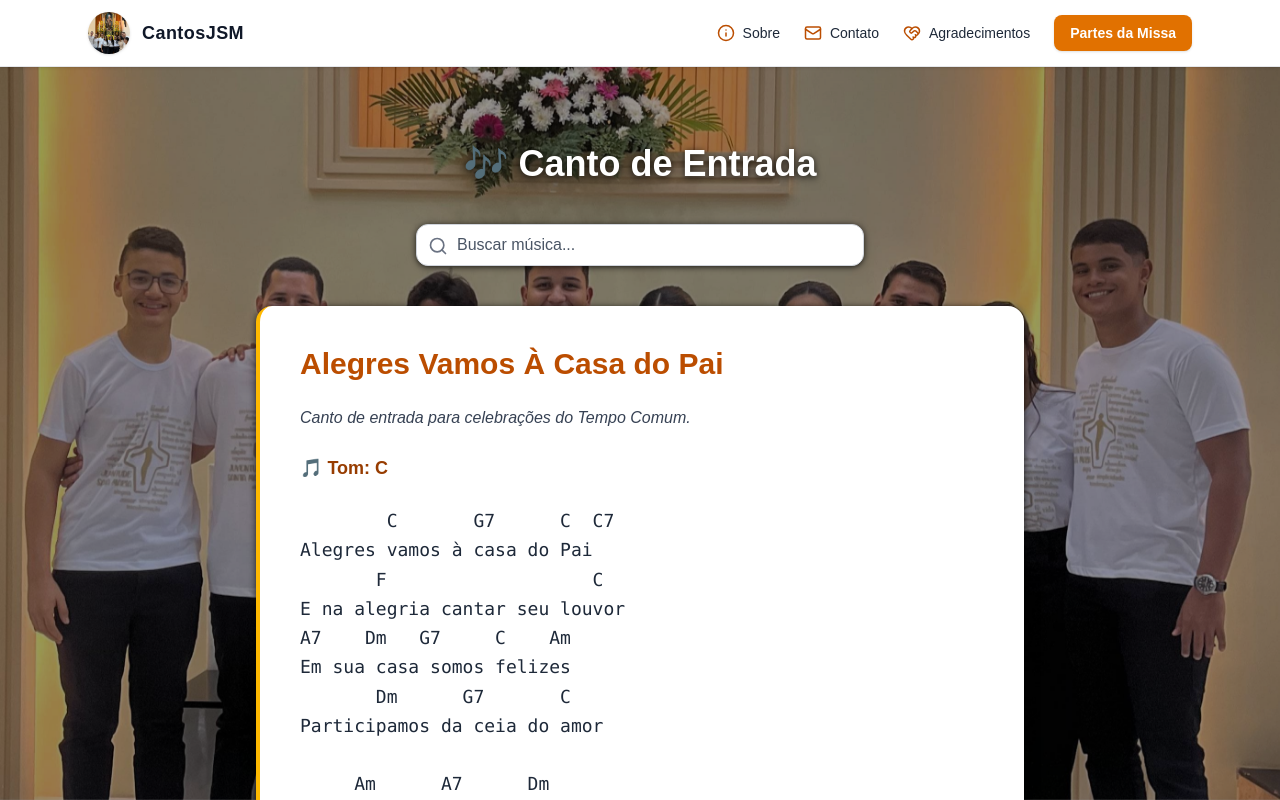
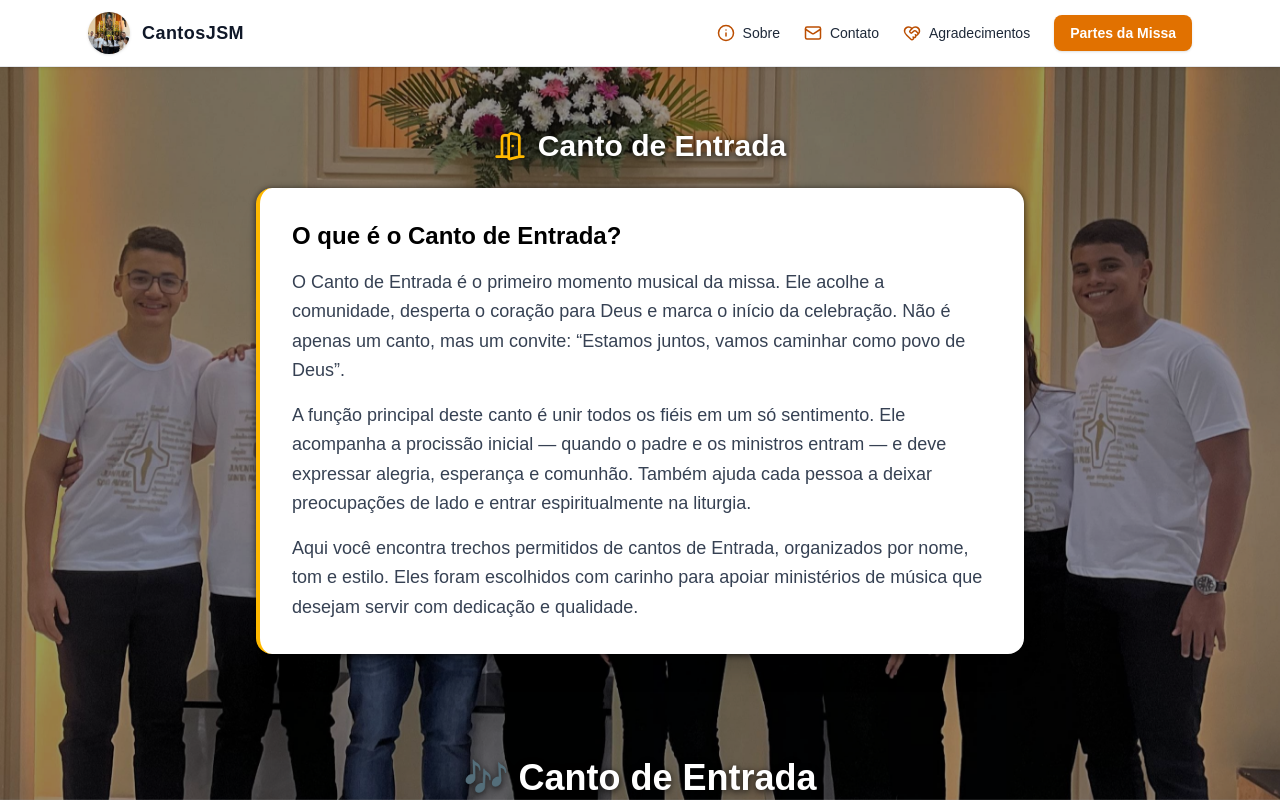
Before and after one commit to robsonalbuquerquedev/cantosjsm, a Next.js app: page /entrada in a window 1280 px wide. Shown: the top 800 px of the page. Built offline with nearby package versions, Linux system fonts and the light colour scheme.

Commit message:
update: file page.tsx for folder entrada

```diff
--- a/src/app/entrada/page.tsx
+++ b/src/app/entrada/page.tsx
@@ -1,5 +1,43 @@
 import SongList from "@/components/SongList";
+import { DoorOpen } from "lucide-react";
 
 export default function EntradaPage() {
-    return <SongList category="entrada" title="🎶 Canto de Entrada" />;
+    return (
+        <main className="min-h-screen px-6 py-12 flex flex-col items-center">
+
+            {/* 🌿 Cabeçalho com ícone */}
+            <h1 className="text-3xl font-bold mb-6 flex items-center gap-3 text-white drop-shadow">
+                <DoorOpen size={32} className="text-amber-400" />
+                Canto de Entrada
+            </h1>
+
+            {/* 📘 Introdução Litúrgica */}
+            <section className="bg-white text-black p-8 rounded-2xl shadow-xl border-l-4 border-amber-400 mb-10 max-w-3xl">
+                <h2 className="text-2xl font-bold mb-4">O que é o Canto de Entrada?</h2>
+
+                <p className="text-lg leading-relaxed text-gray-700 mb-4">
+                    O Canto de Entrada é o primeiro momento musical da missa. Ele acolhe a comunidade,
+                    desperta o coração para Deus e marca o início da celebração. Não é apenas um canto,
+                    mas um convite: “Estamos juntos, vamos caminhar como povo de Deus”.
+                </p>
+
+                <p className="text-lg leading-relaxed text-gray-700 mb-4">
+                    A função principal deste canto é unir todos os fiéis em um só sentimento. Ele
+                    acompanha a procissão inicial — quando o padre e os ministros entram — e deve
+                    expressar alegria, esperança e comunhão. Também ajuda cada pessoa a deixar
+                    preocupações de lado e entrar espiritualmente na liturgia.
+                </p>
+
+                <p className="text-lg leading-relaxed text-gray-700">
+                    Aqui você encontra trechos permitidos de cantos de Entrada, organizados por nome,
+                    tom e estilo. Eles foram escolhidos com carinho para apoiar ministérios de música
+                    que desejam servir com dedicação e qualidade.
+                </p>
+            </section>
+
+            {/* 🎶 Lista de músicas */}
+            <SongList category="entrada" title="🎶 Canto de Entrada" />
+
+        </main>
+    );
 }
```
